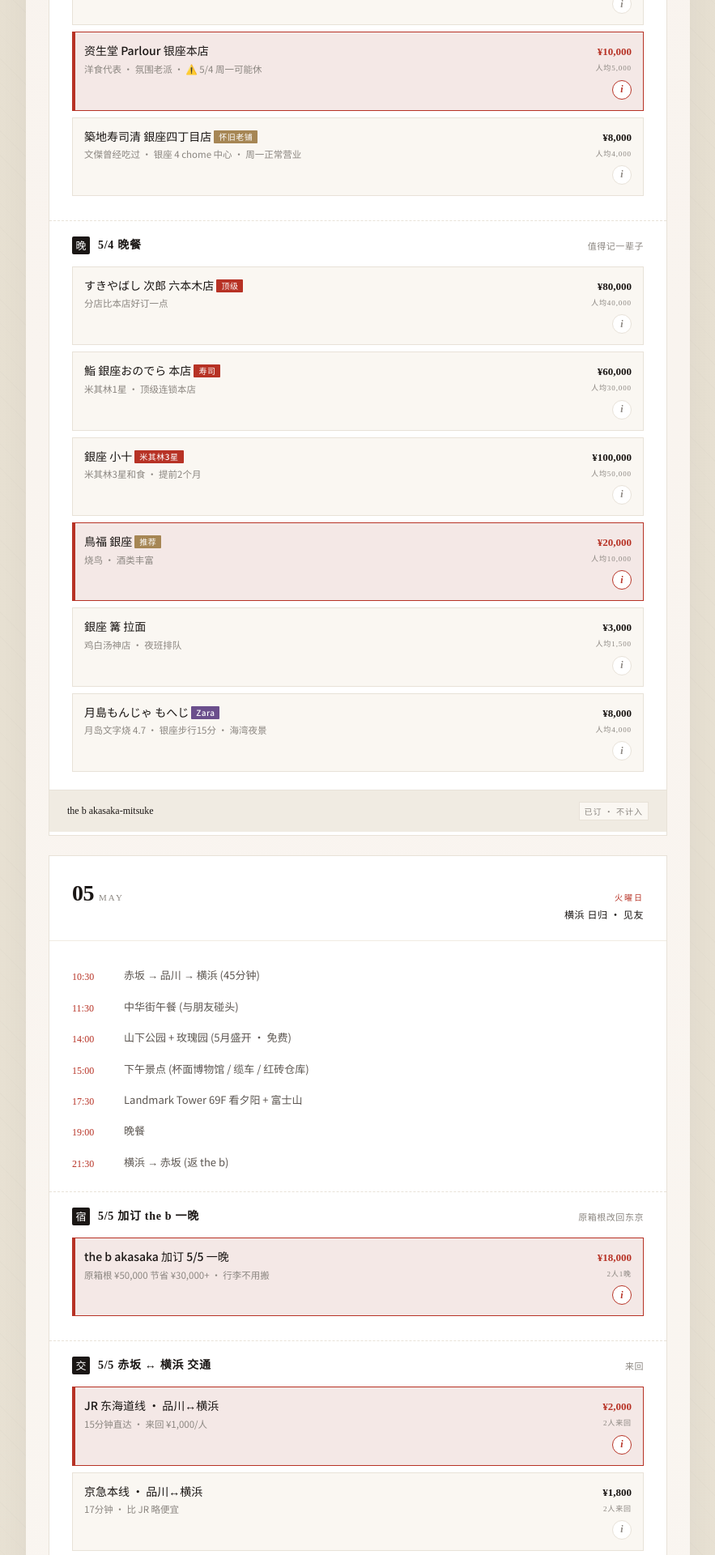
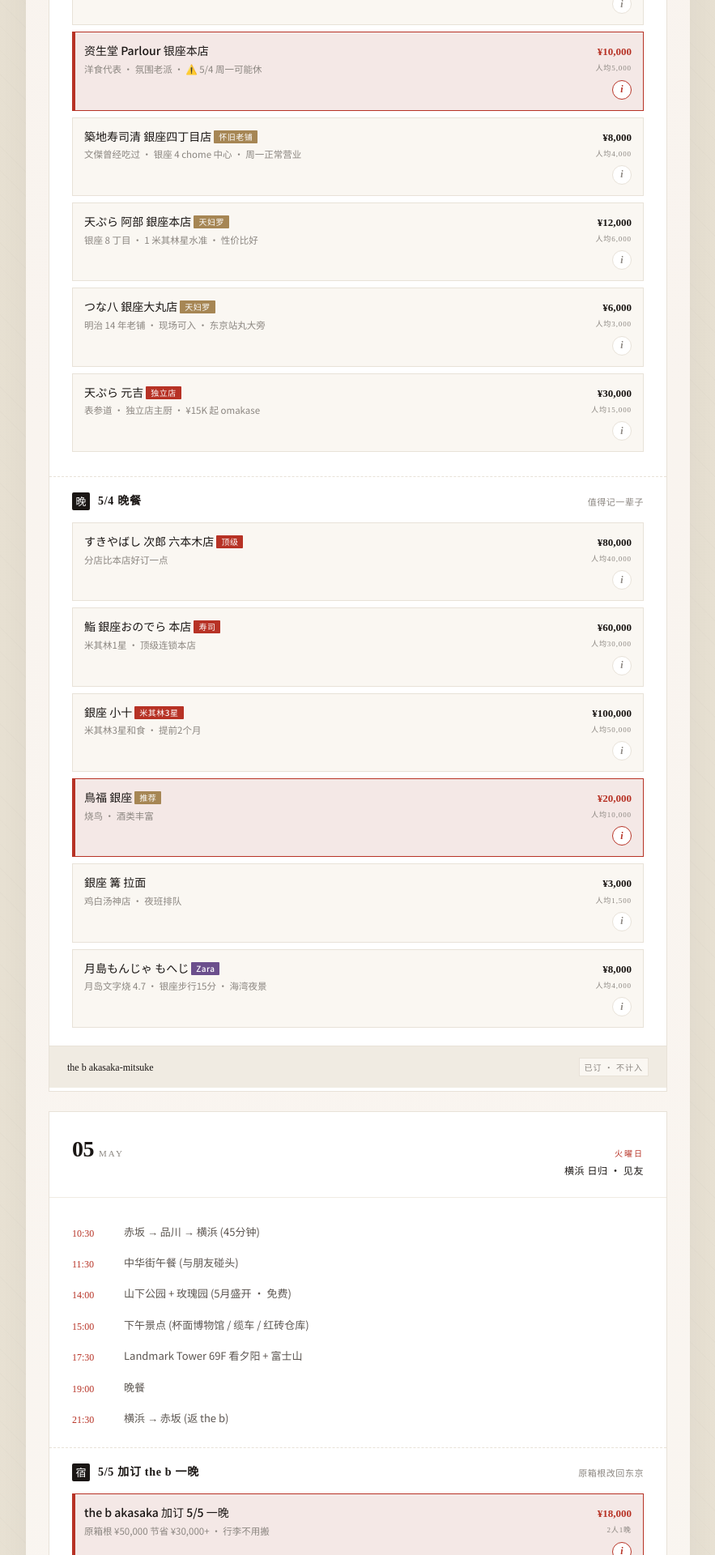
Before and after one commit to Kidlovec/kidlovec.github.io, a Jekyll site: the page 26-05-travel-2-tokyo.html, which Jekyll copies as it is, in a window 1280 px wide. Shown: the part 3306-5226 px from the top of the page at 81% size, without its empty margins (314-1197 px from the left). Built offline with Jekyll 4.4.1, drawn with Linux system fonts in a browser that asks for light colours.

Commit message:
Add 3 tempura lunch options for 5/4 (阿部 / つな八 / 元吉)

```diff
--- a/26-05-travel-2-tokyo.html
+++ b/26-05-travel-2-tokyo.html
@@ -732,6 +732,18 @@
             <div class="option-main"><div class="option-name">築地寿司清 銀座四丁目店 <span class="option-tag gold">怀旧老铺</span></div><div class="option-desc">文傑曾经吃过 · 银座 4 chome 中心 · 周一正常营业</div></div>
             <div class="option-right"><div class="option-price">¥8,000<small>人均4,000</small></div><button class="option-info">i</button></div>
           </div>
+          <div class="option" data-price="12000" data-name="天ぷら 阿部 銀座本店" data-cat="午餐" data-detail="abe">
+            <div class="option-main"><div class="option-name">天ぷら 阿部 銀座本店 <span class="option-tag gold">天妇罗</span></div><div class="option-desc">银座 8 丁目 · 1 米其林星水准 · 性价比好</div></div>
+            <div class="option-right"><div class="option-price">¥12,000<small>人均6,000</small></div><button class="option-info">i</button></div>
+          </div>
+          <div class="option" data-price="6000" data-name="つな八 銀座大丸店" data-cat="午餐" data-detail="tsunahachi">
+            <div class="option-main"><div class="option-name">つな八 銀座大丸店 <span class="option-tag gold">天妇罗</span></div><div class="option-desc">明治 14 年老铺 · 现场可入 · 东京站丸大旁</div></div>
+            <div class="option-right"><div class="option-price">¥6,000<small>人均3,000</small></div><button class="option-info">i</button></div>
+          </div>
+          <div class="option" data-price="30000" data-name="天ぷら 元吉 表参道" data-cat="午餐" data-detail="motoyoshi">
+            <div class="option-main"><div class="option-name">天ぷら 元吉 <span class="option-tag red">独立店</span></div><div class="option-desc">表参道 · 独立店主厨 · ¥15K 起 omakase</div></div>
+            <div class="option-right"><div class="option-price">¥30,000<small>人均15,000</small></div><button class="option-info">i</button></div>
+          </div>
         </div>
       </div>
 
@@ -1421,6 +1433,39 @@
     ],
     mapUrl: gmap('築地寿司清 銀座四丁目店')},
 
+  'abe': {kicker:'5/4 午餐 · 天妇罗',name:'天ぷら 阿部 銀座本店',tagline:'银座 8 丁目 · 1 米其林星水准 · 比近藤实惠',
+    book:'<span class="em">Tabelog / 一休餐厅 / 电话 03-5568-0432</span> · 提前 1-2 周 · GW 必订。',
+    go:'<span class="em">銀座线/日比谷线「銀座」A4 出口徒步 4 分</span> / JR「新橋」徒步 5 分 · 银座 8-7 中央通り。',
+    hours:'昼 11:30-14:00 / 夜 17:00-22:00 · 周日休',
+    tip:'<span class="em">午市 ¥6,000 起 / 夜市 ¥10,000+</span> · 主厨阿部慎太郎曾在近藤修业 · 蔬菜天妇罗水准接近近藤但价位友好 · 16 席吧台 · 必点玉米天妇罗、芝虾。',
+    bookLinks:[
+      {label:'Tabelog', url:tabelog('天ぷら 阿部 銀座本店')},
+      {label:'一休餐厅', url:ikyu('天ぷら 阿部 銀座')}
+    ],
+    mapUrl: gmap('天ぷら 阿部 銀座本店')},
+
+  'tsunahachi': {kicker:'5/4 午餐 · 天妇罗',name:'つな八 銀座大丸店',tagline:'明治 14 年(1881)老铺 · 现场可入',
+    book:'<span class="em">不强制预约</span> · 大丸百货内 · GW 中午会满,11:00 开门去保险。',
+    go:'<span class="em">JR/丸之内线/银座线「東京」徒步 1 分</span> · 大丸东京店 12 楼 · 银座路上经过东京站可顺路。',
+    hours:'11:00-21:00 (L.O. 20:00)',
+    tip:'¥3,000-5,000 / 人 · 老铺连锁,品质稳定,无地雷 · 午市定食含天丼、天ぷら盛合せ + 沙拉 + 味噌汁 · 适合不想花大钱但要吃天妇罗的备选 · 浅草本店更正宗但远。',
+    bookLinks:[
+      {label:'つな八官网', url:'https://www.tunahachi.co.jp/'},
+      {label:'Tabelog', url:tabelog('つな八 銀座大丸店')},
+      {label:'Hot Pepper', url:`https://www.hotpepper.jp/CSP/yyd010/desKwd/?keyword=${enc('つな八 銀座大丸')}`}
+    ],
+    mapUrl: gmap('つな八 大丸東京店 12F')},
+
+  'motoyoshi': {kicker:'5/4 午餐 · 天妇罗',name:'天ぷら 元吉',tagline:'表参道独立店 · 主厨亲自掌勺',
+    book:'<span class="em">电话 03-3408-5224</span>(只接电话,日语)/ 通过酒店 Concierge · 提前 1 个月 · GW 极难。',
+    go:'<span class="em">銀座线/半蔵門线/千代田线「表参道」A4 出口徒步 5 分</span> · 南青山 · 离银座有距离,需要绕路。',
+    hours:'昼 12:00-13:30 / 夜 18:00-21:00 · 周日休',
+    tip:'¥15,000 / 人 起 omakase · 全店 7 席 · 主厨元吉和仁前锅前茂木"是山居"修业 · 江户前手法 + 现代演绎 · ⚠️ 不在你银座路线上,需要单独安排,而且很难订。',
+    bookLinks:[
+      {label:'Tabelog', url:tabelog('天ぷら 元吉 南青山')}
+    ],
+    mapUrl: gmap('天ぷら 元吉 南青山')},
+
   'jiro-roppongi': {kicker:'5/4 晚餐',name:'すきやばし次郎 六本木店',tagline:'神店分店',
     book:'<span class="em">电话 03-5413-0033</span>(只接电话日语预约) · 提前 1-2 个月。或通过酒店 Concierge 介绍。',
     go:'大江户线/日比谷线「六本木」直结,六本木 Hills 内。',
```
